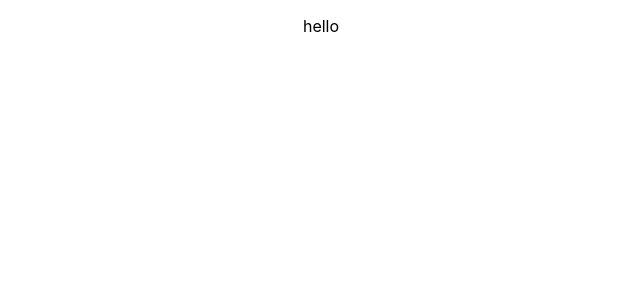
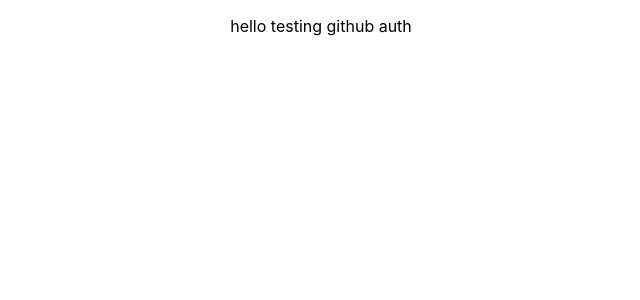
Before and after one commit to skylarw19/hooks-react, a React (Create React App) app: page / in a window 1280 px wide. Shown: the top 300 px of the page, without its empty margins (319-959 px from the left). Built offline with nearby package versions, Linux system fonts and the light colour scheme.

Commit message:
testing github auth

```diff
--- a/src/components/Test.jsx
+++ b/src/components/Test.jsx
@@ -1,6 +1,6 @@
 const Test = () => {
     return (
-        <p>hello</p>
+        <p>hello testing github auth</p>
     );
 }
 
```
